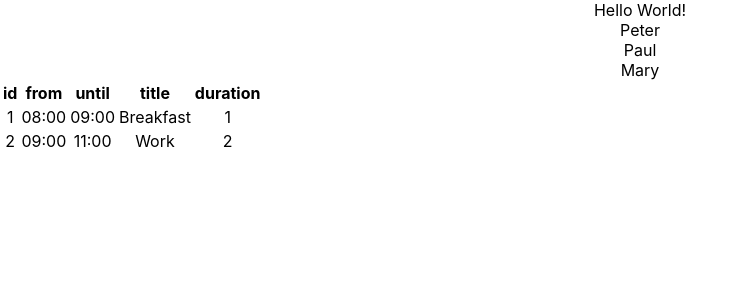
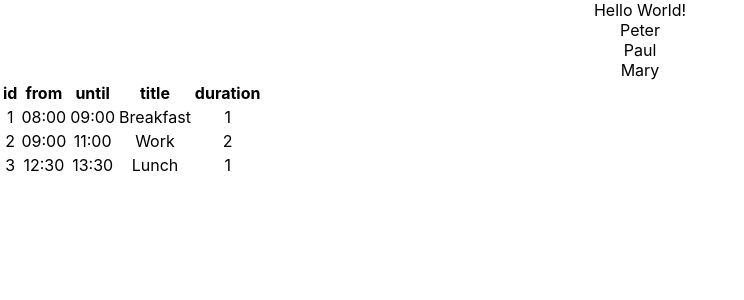
Before and after one commit to sspringer82/ijs-react, a React (Create React App) app: page / in a window 1280 px wide. Shown: the top 300 px of the page, without its empty margins (0-744 px from the left). Built offline with nearby package versions, Linux system fonts and the light colour scheme; data requests are answered from the project's data file.

Commit message:
Backend implementation

```diff
--- /dev/null
+++ b/data.json
@@ -0,0 +1,25 @@
+{
+  "logs": [
+    {
+      "id": 1,
+      "from": "08:00",
+      "until": "09:00",
+      "title": "Breakfast",
+      "duration": 1
+    },
+    {
+      "id": 2,
+      "from": "09:00",
+      "until": "11:00",
+      "title": "Work",
+      "duration": 2
+    },
+    {
+      "id": 3,
+      "from": "12:30",
+      "until": "13:30",
+      "title": "Lunch",
+      "duration": 1
+    }
+  ]
+}
--- a/package.json
+++ b/package.json
@@ -10,6 +10,7 @@
     "@types/node": "^12.19.3",
     "@types/react": "^16.9.55",
     "@types/react-dom": "^16.9.9",
+    "json-server": "^0.16.2",
     "react": "^17.0.1",
     "react-dom": "^17.0.1",
     "react-scripts": "4.0.0",
@@ -20,7 +21,8 @@
     "start": "react-scripts start",
     "build": "react-scripts build",
     "test": "react-scripts test",
-    "eject": "react-scripts eject"
+    "eject": "react-scripts eject",
+    "backend": "json-server -w data.json -p 3001"
   },
   "eslintConfig": {
     "extends": [
--- a/src/fetchData.ts
+++ b/src/fetchData.ts
@@ -1,22 +1,27 @@
 import Log from './shared/Log';
 
-export default function fetchData(): Promise<Log[]> {
-  return Promise.resolve([
-    {
-      id: 1,
-      from: '08:00',
-      until: '09:00',
-      title: 'Breakfast',
-      duration: 1,
-    },
-    {
-      id: 2,
-      from: '09:00',
-      until: '11:00',
-      title: 'Work',
-      duration: 2,
-    },
-  ]);
+export default async function fetchData(): Promise<Log[]> {
+  const response = await fetch('http://localhost:3001/logs');
+  const data = await response.json();
+
+  return data;
+
+  // return Promise.resolve([
+  //   {
+  //     id: 1,
+  //     from: '08:00',
+  //     until: '09:00',
+  //     title: 'Breakfast',
+  //     duration: 1,
+  //   },
+  //   {
+  //     id: 2,
+  //     from: '09:00',
+  //     until: '11:00',
+  //     title: 'Work',
+  //     duration: 2,
+  //   },
+  // ]);
 }
 
 // fetchData().then(data => {
```
Also changed, not shown: 2 other files (tests, documents, lock files or other folders).
